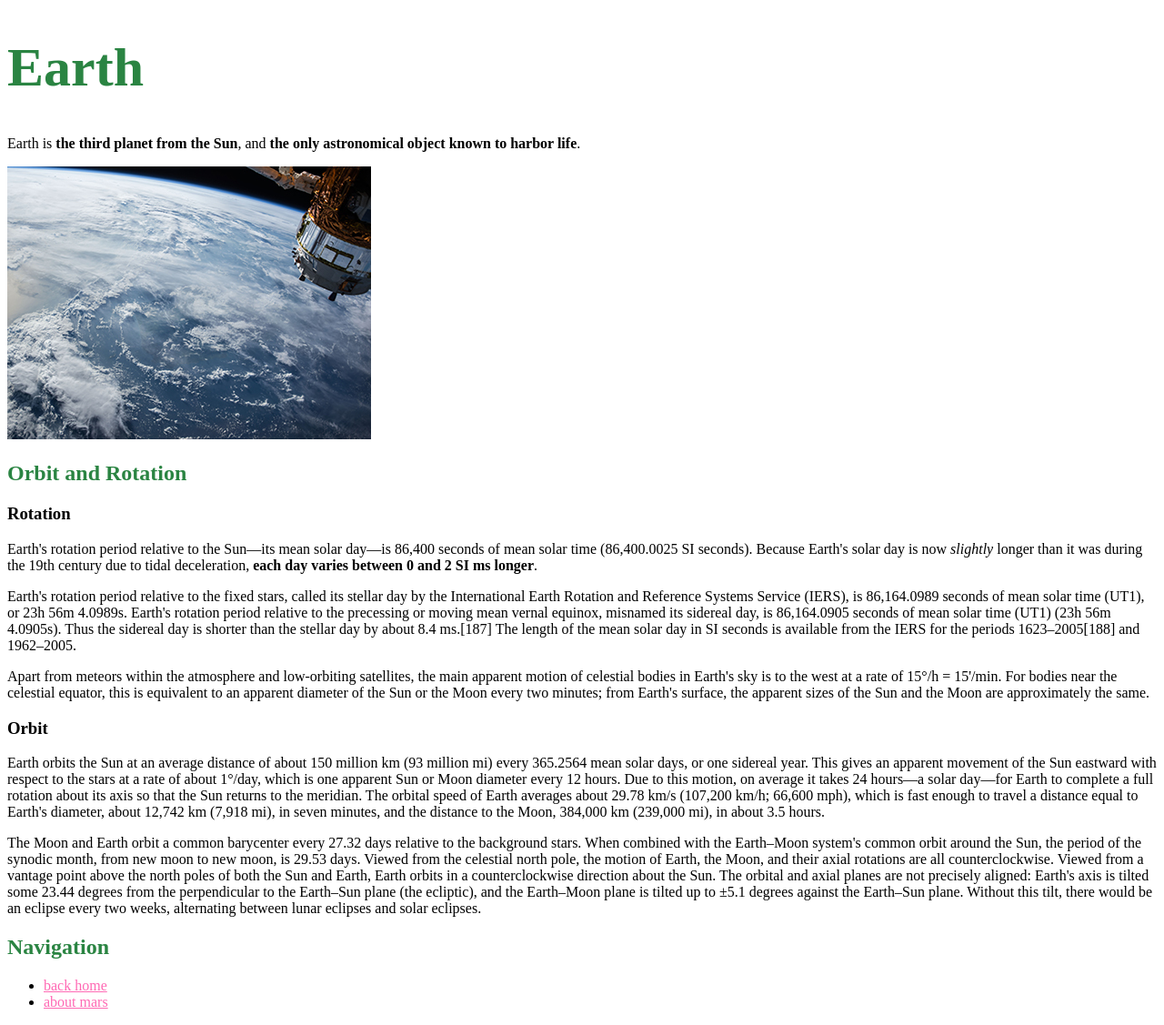
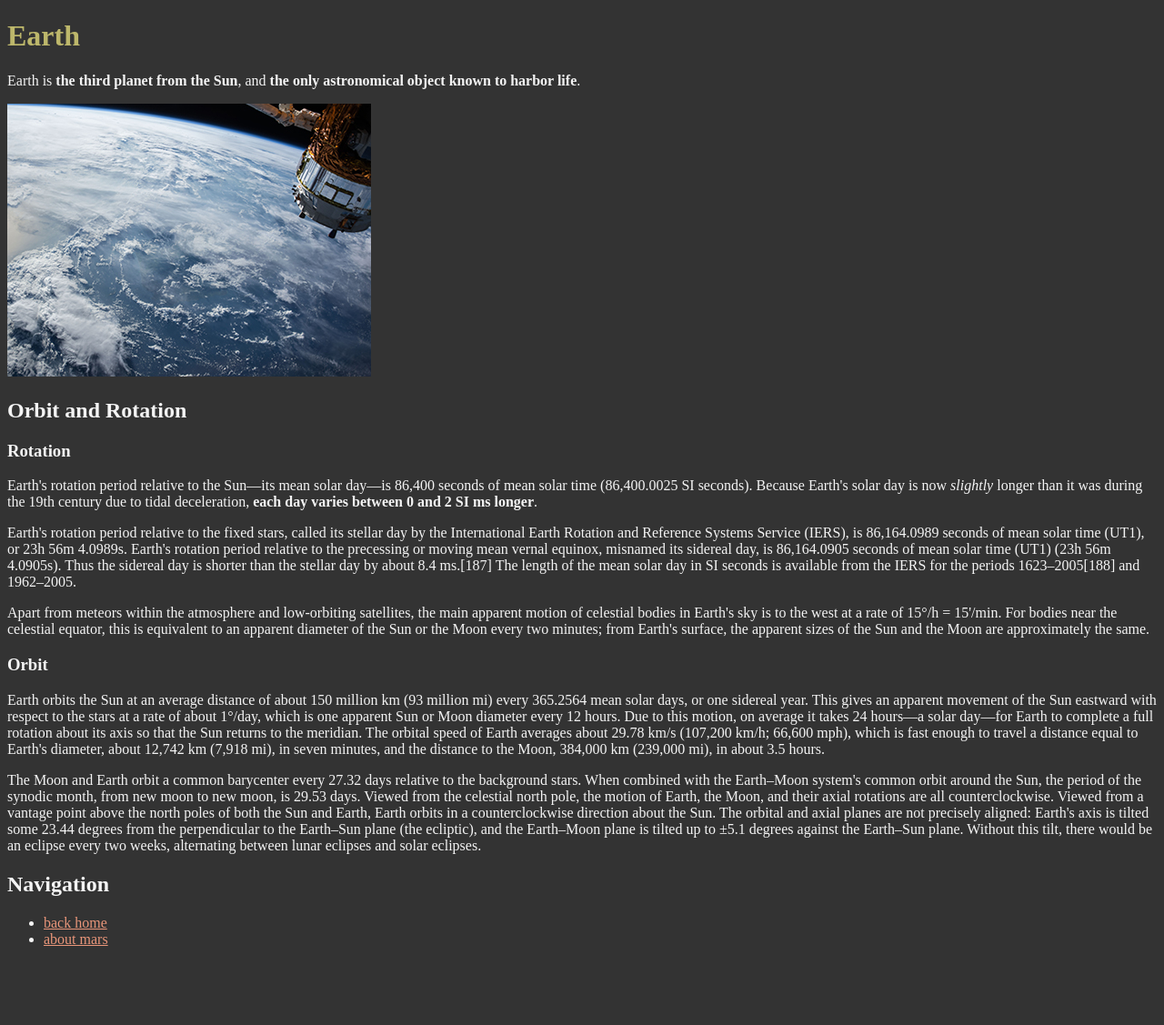
Before and after one commit to bofur24/FrontEnd-Career, a plain HTML site: page Module-2/Project-1/Practice/earth.html in a window 1280 px wide. Shown: the whole page at 91% size. After the commit the page ends 1058 px from the top, so only its background shows below. Drawn offline with Linux system fonts and the light colour scheme.

Commit message:
External CSS

```diff
--- /dev/null
+++ b/Module-2/Project-1/Practice/css/style.css
@@ -0,0 +1,12 @@
+body {
+    background-color: #333;
+    color: #f4f4f4;
+}
+
+a {
+    color: darksalmon;
+}
+
+h1 {
+    color: darkkhaki;
+}
--- a/Module-2/Project-1/Practice/earth.html
+++ b/Module-2/Project-1/Practice/earth.html
@@ -2,6 +2,8 @@
 <html>
     <head>
         <title>Earth</title>
+        <link rel="stylesheet" href="css/style.css">
+        <!--Internal Styles
         <style>
             h1 {
                 font-size: 60px;
@@ -16,6 +18,7 @@
                 color: hotpink;
             }
         </style>
+        -->
     </head>
     <body>
         <h1>Earth</h1>
```
Also changed, not shown: Module-2/Project-1/Practice/mars.html (+3 -0 lines), Module-2/Project-1/Practice/practice2.html (+3 -1 lines).
